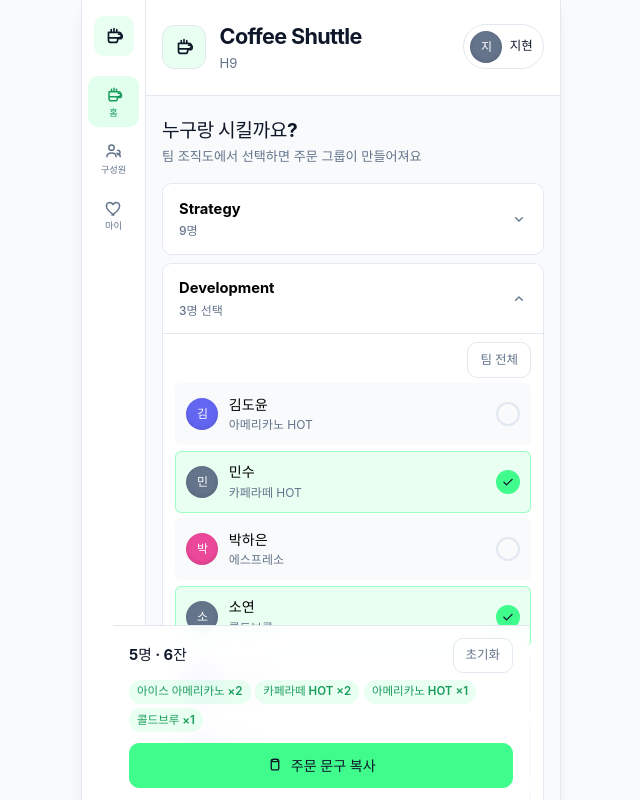
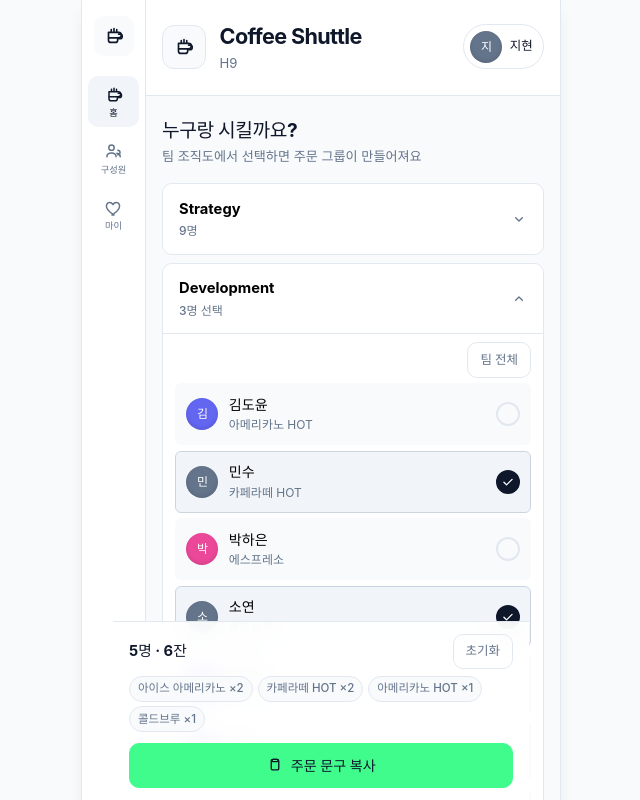
Before and after one commit to hyeony/2026kpi, a React (Vite) app in the folder coffee/: page / in a window 1280 px wide. Shown: the top 800 px of the page, without its empty margins (319-959 px from the left). Built offline with nearby package versions, Linux system fonts and the light colour scheme; a web font is replaced by a local one.

Commit message:
style: 컬러변경

```diff
--- a/coffee/src/App.css
+++ b/coffee/src/App.css
@@ -32,9 +32,9 @@
   height: 40px;
   display: grid;
   place-items: center;
-  background: var(--primary-light);
+  background: var(--surface-2);
   border-radius: 10px;
-  color: var(--primary);
+  color: var(--text);
   margin-bottom: 1.25rem;
 }
 
@@ -118,10 +118,10 @@
   height: 44px;
   display: grid;
   place-items: center;
-  background: var(--primary-light);
+  background: var(--surface-2);
   border: 1px solid var(--border);
   border-radius: 12px;
-  color: var(--primary);
+  color: var(--text);
 }
 
 .hero__brand h1 {
@@ -156,14 +156,14 @@
 }
 
 .stat-pill--accent {
-  background: var(--primary-light);
-  border-color: var(--accent-glow);
+  background: var(--surface-2);
+  border-color: var(--border);
 }
 
 .stat-pill__value {
   font-size: 1.15rem;
   font-weight: 700;
-  color: var(--primary);
+  color: var(--text);
   line-height: 1.2;
 }
 
@@ -207,9 +207,9 @@
   height: 36px;
   display: grid;
   place-items: center;
-  background: var(--primary-light);
+  background: var(--surface-2);
   border-radius: 10px;
-  color: var(--primary);
+  color: var(--text-muted);
   flex-shrink: 0;
 }
 
@@ -316,8 +316,8 @@
 
 .meeting-item__select.is-active,
 .project-item__select.is-active {
-  background: var(--primary-light);
-  color: var(--primary);
+  background: var(--selected-bg);
+  color: var(--text);
 }
 
 .meeting-item__name,
@@ -339,8 +339,8 @@
 
 .meeting-item__select.is-active .meeting-item__count,
 .project-item__select.is-active .project-item__count {
-  background: var(--primary-light);
-  color: var(--primary);
+  background: var(--surface);
+  color: var(--text-muted);
 }
 
 .meeting-item__actions,
@@ -489,6 +489,17 @@
   cursor: not-allowed;
 }
 
+.btn--dark {
+  background: var(--text);
+  border-color: var(--text);
+  color: #fff;
+}
+
+.btn--dark:hover:not(:disabled) {
+  background: var(--primary-dark);
+  border-color: var(--primary-dark);
+}
+
 .btn--ghost {
   background: transparent;
   border-color: var(--border);
@@ -513,7 +524,7 @@
   height: 40px;
   padding: 0;
   border-radius: 50%;
-  background: var(--cta);
+  background: var(--text);
   border: none;
   color: #fff;
   flex-shrink: 0;
@@ -538,8 +549,8 @@
 }
 
 .icon-btn:hover {
-  background: var(--primary-light);
-  color: var(--primary);
+  background: var(--surface-2);
+  color: var(--text);
 }
 
 .icon-btn--danger:hover {
@@ -609,8 +620,9 @@
 .drink-tag {
   font-size: 0.72rem;
   padding: 0.2rem 0.55rem;
-  background: var(--primary-light);
-  color: var(--primary);
+  background: var(--surface-2);
+  color: var(--text-muted);
+  border: 1px solid var(--border);
   border-radius: 999px;
   font-weight: 500;
 }
@@ -664,7 +676,7 @@
 .participation-count strong {
   font-size: 1.5rem;
   font-weight: 800;
-  color: var(--primary);
+  color: var(--text);
   letter-spacing: -0.03em;
 }
 
@@ -712,8 +724,8 @@
 }
 
 .participation-item.is-joined {
-  background: var(--primary-light);
-  border-color: rgba(99, 102, 241, 0.35);
+  background: var(--selected-bg);
+  border-color: var(--selected-border);
 }
 
 .participation-item.is-disabled {
@@ -760,9 +772,9 @@
 }
 
 .check-circle.is-checked {
-  background: var(--cta);
-  border-color: var(--cta);
-  color: var(--cta-text);
+  background: var(--text);
+  border-color: var(--text);
+  color: #fff;
 }
 
 /* ── Order Preview ── */
@@ -770,36 +782,25 @@
   display: flex;
   align-items: baseline;
   gap: 0.15rem;
-  background: var(--primary-light);
+  background: var(--surface-2);
   padding: 0.4rem 0.85rem;
   border-radius: var(--radius-sm);
+  border: 1px solid var(--border);
 }
 
 .order-badge__num {
   font-size: 1.4rem;
   font-weight: 800;
-  color: var(--primary);
+  color: var(--text);
   letter-spacing: -0.03em;
-}
-
-.order-badge__label {
-  font-size: 0.78rem;
-  color: var(--text-muted);
-  font-weight: 600;
-}
-
-.order-preview__header {
-  display: flex;
-  align-items: center;
-  justify-content: space-between;
-  margin-bottom: 0.75rem;
 }
 
 .order-total-pill {
   font-size: 0.75rem;
   font-weight: 600;
-  color: var(--primary);
-  background: var(--primary-light);
+  color: var(--text-muted);
+  background: var(--surface-2);
+  border: 1px solid var(--border);
   padding: 0.25rem 0.65rem;
   border-radius: 999px;
 }
@@ -1073,8 +1074,8 @@
 }
 
 .meeting-card.is-active {
-  border-color: var(--accent);
-  box-shadow: var(--shadow);
+  border-color: var(--selected-border);
+  box-shadow: var(--shadow-sm);
 }
 
 .meeting-card__head {
@@ -1177,9 +1178,9 @@
 }
 
 .chip-picker__item:hover {
-  background: var(--primary-light);
-  border-color: rgba(99, 102, 241, 0.35);
-  color: var(--primary);
+  background: var(--selected-bg);
+  border-color: var(--selected-border);
+  color: var(--text);
 }
 
 .guest-form {
@@ -1207,12 +1208,13 @@
 }
 
 .guest-badge {
-  background: var(--primary-light);
-  color: var(--primary);
+  background: var(--surface-2);
+  color: var(--text-muted);
+  border: 1px solid var(--border);
 }
 
 .me-badge {
-  background: var(--cta);
+  background: var(--text);
   color: #fff;
 }
 
@@ -1260,9 +1262,9 @@
 }
 
 .drink-grid__item.is-active {
-  border-color: var(--accent);
-  background: var(--primary-light);
-  color: var(--primary);
+  border-color: var(--text);
+  background: var(--selected-bg);
+  color: var(--text);
 }
 
 .preferences-note {
@@ -1308,8 +1310,8 @@
 }
 
 .user-chip.is-active {
-  border-color: var(--accent);
-  background: var(--primary-light);
+  border-color: var(--selected-border);
+  background: var(--selected-bg);
 }
 
 /* ── Org order builder ── */
@@ -1398,8 +1400,8 @@
 }
 
 .org-member.is-selected {
-  background: var(--primary-light);
-  border-color: rgba(64, 252, 141, 0.45);
+  background: var(--selected-bg);
+  border-color: var(--selected-border);
 }
 
 .org-member.is-disabled {
@@ -1445,7 +1447,7 @@
 }
 
 .guest-add-trigger:hover {
-  color: var(--accent-dark);
+  color: var(--text);
 }
 
 .guest-list-card {
@@ -1505,10 +1507,11 @@
 .dock-chip {
   font-size: 0.72rem;
   padding: 0.2rem 0.5rem;
-  background: var(--primary-light);
-  color: var(--accent-dark);
+  background: var(--surface-2);
+  color: var(--text-muted);
+  border: 1px solid var(--border);
   border-radius: 999px;
-  font-weight: 600;
+  font-weight: 500;
 }
 
 .order-dock__empty {
@@ -1541,16 +1544,6 @@
   color: var(--text);
 }
 
-.drink-tag {
-  background: var(--primary-light);
-  color: var(--accent-dark);
-}
-
-.me-badge {
-  background: var(--cta);
-  color: var(--cta-text);
-}
-
 @media (min-width: 481px) {
   .app-shell {
     border-left: 1px solid var(--border);
--- a/coffee/src/components/MemberManager.tsx
+++ b/coffee/src/components/MemberManager.tsx
@@ -142,7 +142,7 @@ export function MemberManager({ companyName, profiles, meId, onAdd, onUpdate, on
           </label>
           <DeptSelect value={department} onChange={setDepartment} />
           <DrinkInputs drinks={drinks} onChange={setDrinks} />
-          <button type="button" className="btn btn--cta btn--block" onClick={handleAdd}>
+          <button type="button" className="btn btn--dark btn--block" onClick={handleAdd}>
             <PlusIcon size={16} />
             구성원 추가
           </button>
@@ -176,7 +176,7 @@ export function MemberManager({ companyName, profiles, meId, onAdd, onUpdate, on
                   <DeptSelect value={editDepartment} onChange={setEditDepartment} />
                   <DrinkInputs drinks={editDrinks} onChange={setEditDrinks} />
                   <div className="btn-row">
-                    <button type="button" className="btn btn--cta" onClick={commitEdit}>
+                    <button type="button" className="btn btn--dark" onClick={commitEdit}>
                       저장
                     </button>
                     <button type="button" className="btn btn--ghost" onClick={() => setEditingId(null)}>
--- a/coffee/src/components/OrgOrderBuilder.tsx
+++ b/coffee/src/components/OrgOrderBuilder.tsx
@@ -216,7 +216,7 @@ export function OrgOrderBuilder({
               onChange={(e) => setGuestDrink(e.target.value)}
               onKeyDown={(e) => e.key === 'Enter' && handleAddGuest()}
             />
-            <button type="button" className="btn btn--sm btn--cta" onClick={handleAddGuest}>
+            <button type="button" className="btn btn--sm" onClick={handleAddGuest}>
               추가
             </button>
             <button type="button" className="btn btn--sm btn--ghost" onClick={() => setGuestOpen(false)}>
--- a/coffee/src/components/PreferencesPanel.tsx
+++ b/coffee/src/components/PreferencesPanel.tsx
@@ -107,7 +107,7 @@ export function PreferencesPanel({ profile, onSave, compact = false }: Props) {
 
         <button
           type="button"
-          className={`btn btn--cta btn--block${saved ? ' is-success' : ''}`}
+          className={`btn btn--dark btn--block${saved ? ' is-success' : ''}`}
           onClick={handleSave}
           disabled={!drinks[0]?.trim()}
         >
--- a/coffee/src/index.css
+++ b/coffee/src/index.css
@@ -14,17 +14,19 @@
   --text-on-dark: #f8fafc;
   --text-on-dark-muted: rgba(248, 250, 252, 0.65);
 
-  /* ── Brand ── */
+  /* ── Brand & accent (green = CTA only) ── */
   --primary: #0f172a;
   --primary-dark: #020617;
-  --primary-light: rgba(64, 252, 141, 0.12);
+  --primary-light: #f1f5f9;
+  --selected-bg: #f1f5f9;
+  --selected-border: #cbd5e1;
   --accent: #40fc8d;
-  --accent-dark: #1a9d5c;
-  --accent-glow: rgba(64, 252, 141, 0.22);
+  --accent-dark: #16a34a;
+  --accent-glow: rgba(15, 23, 42, 0.08);
 
-  /* ── Actions ── */
+  /* ── Actions — accent reserved for primary CTA ── */
   --cta: #40fc8d;
-  --cta-hover: #2be87a;
+  --cta-hover: #32e882;
   --cta-text: #0f172a;
 
   /* ── Semantic ── */
@@ -40,8 +42,8 @@
   /* ── Layout ── */
   --nav-bg: #ffffff;
   --nav-text: #64748b;
-  --nav-text-active: #1a9d5c;
-  --nav-active-bg: rgba(64, 252, 141, 0.15);
+  --nav-text-active: #0f172a;
+  --nav-active-bg: #f1f5f9;
   --header-bg: #ffffff;
 
   /* ── Elevation ── */
@@ -106,7 +108,7 @@ input {
 }
 
 input:focus {
-  border-color: var(--accent);
+  border-color: #94a3b8;
   box-shadow: 0 0 0 3px var(--accent-glow);
 }
 
```
